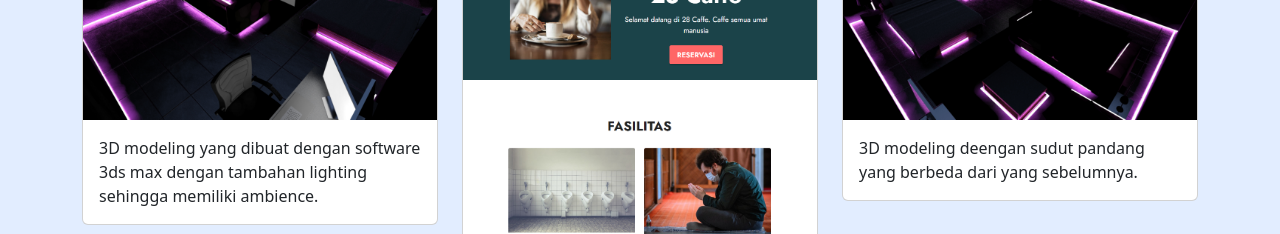
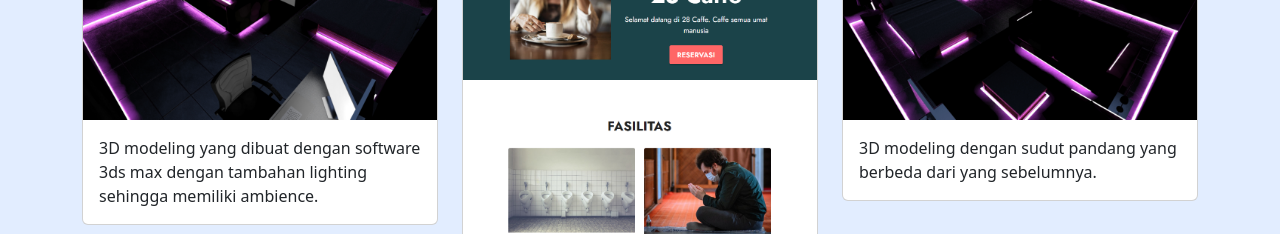
Before and after one commit to fsyam/fsyam.github.io, a plain HTML site: page index.html in a window 1280 px wide. Shown: the part 2180-2414 px from the top of the page. Drawn offline with nearby package versions, Linux system fonts and the light colour scheme.

Commit message:
change content

```diff
--- a/index.html
+++ b/index.html
@@ -145,7 +145,7 @@
             <div class="card">
               <img src="img/Project/kn2.jpg" class="card-img-top" alt="Project 5" />
               <div class="card-body">
-                <p class="card-text">3D modeling deengan sudut pandang yang berbeda dari yang sebelumnya.</p>
+                <p class="card-text">3D modeling dengan sudut pandang yang berbeda dari yang sebelumnya.</p>
               </div>
             </div>
           </div>
```
